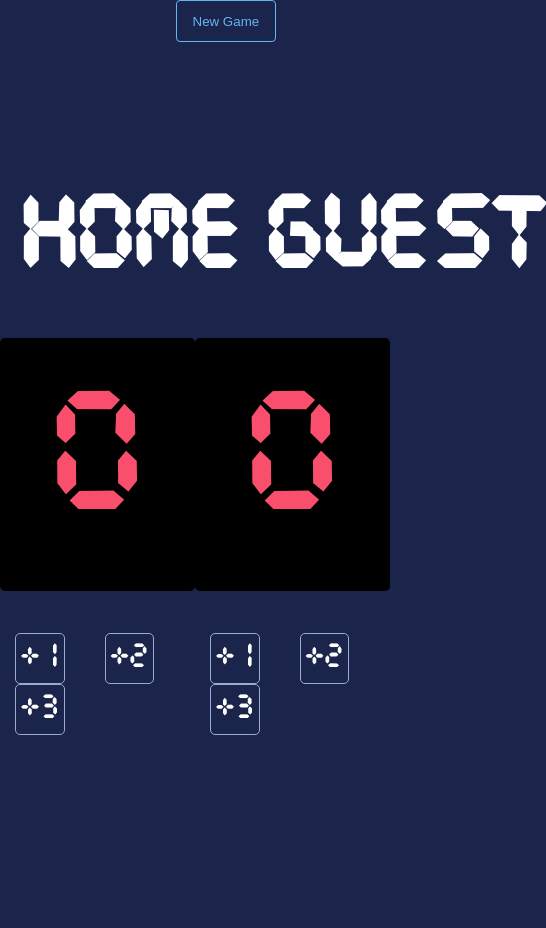
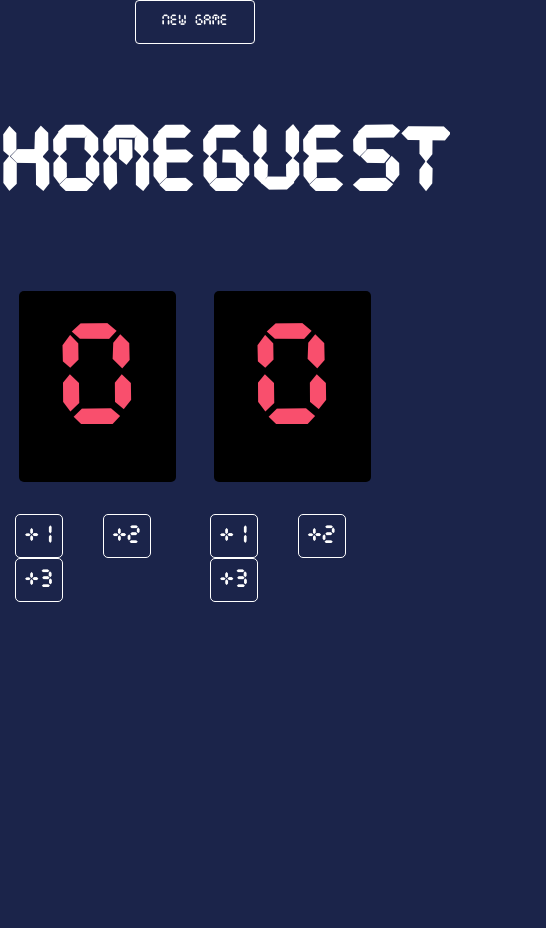
Before and after one commit to EliteSamurai/Scoreboard-App, a plain HTML site: page index.html in a window 390 px wide. Shown: the whole page, 546 px wide, since content can reach past the window. After the commit the page ends 844 px from the top, so only its background shows below. Drawn offline with Linux system fonts and the light colour scheme.

Commit message:
Add a media query and clean up the CSS

```diff
--- a/index.html
+++ b/index.html
@@ -5,7 +5,7 @@
     </head>
     <body>
         <button class="button-swing" onclick="newGame()">New Game</button>
-        <div class="container">
+        <div class="head">
             <div>
                 <h3>HOME</h3>
             </div>
@@ -13,12 +13,12 @@
                 <h3>GUEST</h3>
             </div>
         </div>
-        <div id="board" class="container">
+        <div id="board" class="container1">
             <section id="score">0</section>
             <section id="score2">0</section>
         </div>
 
-        <div class="container">
+        <div class="container2">
             <div id="points">
             <span onclick="increment()">+1</span>
             <span onclick="add2()">+2</span>
--- a/scoreboard.css
+++ b/scoreboard.css
@@ -5,63 +5,75 @@
 
 body {
     margin: 0;
-    font-family: 'myFirstFont';
     background-color: #1B244A;
 }
 
-.container {
-    display: flex;
-    justify-content: space-evenly;
-    height: 35vh;
+body, .button-swing{
+  font-family: 'myFIrstFont';
+}
+
+.head, #board, .container2 {
+  display: flex;
+}
+
+.head {
+    justify-content: space-around;
+    max-height: 35vh;
 }
 
 button {
-    margin-left: 45%;
-    height: 5vh;
+  margin: 0 auto;
+  display: block;
 }
 
-button:hover {
-  color: #001F3F;
-  background-color: #fff;
+span:hover {
+  background-color: black;
+  cursor: pointer;
 }
 
-.container h3 {
+.head h3 {
     color: #fff;
-    font-size: 90px;
-    padding-top: 60px;
-    margin-left: 20px;
+    font-size: 5.625rem;
 }
 
-section {
-    display: flex;
+#board {
     justify-content: space-around;
-    width: 280px;
+    color: #F94F6D;
+    text-align: center;
     align-items: center;
-    background-color: black;
-    color: #F94F6D;
-    font-size: 150px;
-    height: 30vh;
-    border-radius: 5px;
+    font-size: 8rem;
+}
+
+#board section{
+  width: 25%;
+  padding: .2em 30px;
+  background-color: black;
+  border-radius: 5px;
+}
+
+.container2{
+  justify-content: space-around;
+  padding-top: 2em;
 }
 
 #points span {
-    display: flex;
-    box-sizing: border-box;
-    font-size: 30px;
+    font-size: 1.875rem;
     color: #fff;
     display: inline-block;
-    border: 1px solid #9aabd8;
     border-radius: 5px;
-    padding: 8px 5px;
+    padding: .4em .4em;
     margin: 0px 15px;
 }
 
+#points span, .button-swing{
+  border: 1px solid #fff;
+}
+
 .button-swing {
-    color: #65b5f6;
+    color: #fff;
     background-color: transparent;
-    border: 1px solid #65b5f6;
     border-radius: 4px;
-    padding: 0 16px;
+    padding: 1em 26px;
     cursor: pointer;
     transition: all 0.2s ease-in-out;
   }
@@ -91,3 +103,13 @@ section {
       transform: translateX(0);
     }
   }
+
+  @media (max-width: 599px){
+    #points span {
+      font-size: 1.4rem;
+    }
+
+    .head h3{
+      font-size: 5rem;
+    }
+  }
```
